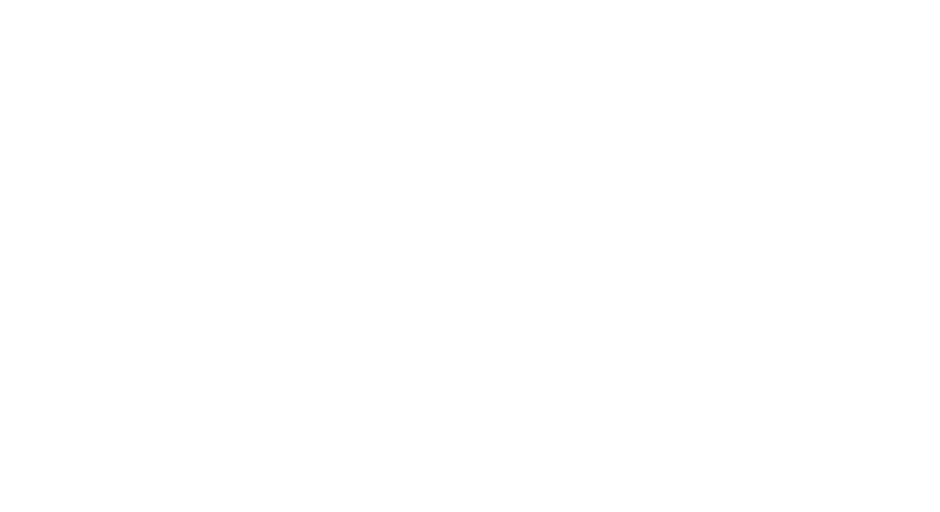
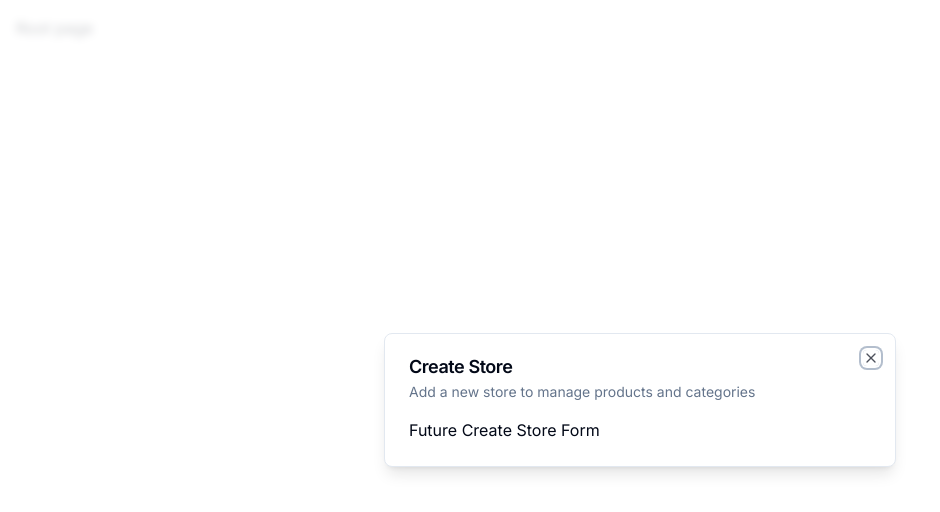
Before and after one commit to chane81/ecommerce-admin, a Next.js app: page / in a window 1280 px wide. Shown: the top 512 px of the page, without its empty margins (0-940 px from the left). Built offline with nearby package versions, Linux system fonts and the light colour scheme.

Commit message:
feat: add modal component

```diff
--- a/app/(root)/page.tsx
+++ b/app/(root)/page.tsx
@@ -1,9 +1,26 @@
+'use client';
+
+import { Modal } from '@/components/ui/modal';
+import { useStoreModal } from '@/hooks/use-store-modal';
 import { UserButton } from '@clerk/nextjs';
+import { useEffect } from 'react';
 
 const SetupPage = () => {
+  const { isOpen, onOpen } = useStoreModal(state => ({
+    onOpen: state.onOpen,
+    isOpen: state.isOpen
+  }));
+
+  useEffect(() => {
+    if (!isOpen) {
+      onOpen();
+    }
+  }, [isOpen, onOpen]);
+
   return (
     <div className='p-4'>
-      <UserButton afterSignOutUrl='/' />
+      {/* <UserButton afterSignOutUrl='/' /> */}
+      Root page
     </div>
   );
 };
--- a/app/layout.tsx
+++ b/app/layout.tsx
@@ -1,6 +1,7 @@
 import './globals.css';
 import { Inter } from 'next/font/google';
 import { ClerkProvider } from '@clerk/nextjs';
+import { ModalProvider } from '@/providers/modal-provider';
 
 const inter = Inter({ subsets: ['latin'] });
 
@@ -17,7 +18,10 @@
   return (
     <ClerkProvider>
       <html lang='en'>
-        <body className={inter.className}>{children}</body>
+        <body className={inter.className}>
+          <ModalProvider />
+          {children}
+        </body>
       </html>
     </ClerkProvider>
   );
--- /dev/null
+++ b/components/modals/store-modal.tsx
@@ -0,0 +1,19 @@
+'use client';
+
+import { Modal } from '@/components/ui/modal';
+import { useStoreModal } from '@/hooks/use-store-modal';
+
+export const StoreModal = () => {
+  const storeModal = useStoreModal();
+
+  return (
+    <Modal
+      title='Create Store'
+      description='Add a new store to manage products and categories'
+      isOpen={storeModal.isOpen}
+      onClose={storeModal.onClose}
+    >
+      Future Create Store Form
+    </Modal>
+  );
+};
--- /dev/null
+++ b/components/ui/dialog.tsx
@@ -0,0 +1,123 @@
+"use client"
+
+import * as React from "react"
+import * as DialogPrimitive from "@radix-ui/react-dialog"
+import { X } from "lucide-react"
+
+import { cn } from "@/lib/utils"
+
+const Dialog = DialogPrimitive.Root
+
+const DialogTrigger = DialogPrimitive.Trigger
+
+const DialogPortal = ({
+  className,
+  ...props
+}: DialogPrimitive.DialogPortalProps) => (
+  <DialogPrimitive.Portal className={cn(className)} {...props} />
+)
+DialogPortal.displayName = DialogPrimitive.Portal.displayName
+
+const DialogOverlay = React.forwardRef<
+  React.ElementRef<typeof DialogPrimitive.Overlay>,
+  React.ComponentPropsWithoutRef<typeof DialogPrimitive.Overlay>
+>(({ className, ...props }, ref) => (
+  <DialogPrimitive.Overlay
+    ref={ref}
+    className={cn(
+      "fixed inset-0 z-50 bg-background/80 backdrop-blur-sm data-[state=open]:animate-in data-[state=closed]:animate-out data-[state=closed]:fade-out-0 data-[state=open]:fade-in-0",
+      className
+    )}
+    {...props}
+  />
+))
+DialogOverlay.displayName = DialogPrimitive.Overlay.displayName
+
+const DialogContent = React.forwardRef<
+  React.ElementRef<typeof DialogPrimitive.Content>,
+  React.ComponentPropsWithoutRef<typeof DialogPrimitive.Content>
+>(({ className, children, ...props }, ref) => (
+  <DialogPortal>
+    <DialogOverlay />
+    <DialogPrimitive.Content
+      ref={ref}
+      className={cn(
+        "fixed left-[50%] top-[50%] z-50 grid w-full max-w-lg translate-x-[-50%] translate-y-[-50%] gap-4 border bg-background p-6 shadow-lg duration-200 data-[state=open]:animate-in data-[state=closed]:animate-out data-[state=closed]:fade-out-0 data-[state=open]:fade-in-0 data-[state=closed]:zoom-out-95 data-[state=open]:zoom-in-95 data-[state=closed]:slide-out-to-left-1/2 data-[state=closed]:slide-out-to-top-[48%] data-[state=open]:slide-in-from-left-1/2 data-[state=open]:slide-in-from-top-[48%] sm:rounded-lg md:w-full",
+        className
+      )}
+      {...props}
+    >
+      {children}
+      <DialogPrimitive.Close className="absolute right-4 top-4 rounded-sm opacity-70 ring-offset-background transition-opacity hover:opacity-100 focus:outline-none focus:ring-2 focus:ring-ring focus:ring-offset-2 disabled:pointer-events-none data-[state=open]:bg-accent data-[state=open]:text-muted-foreground">
+        <X className="h-4 w-4" />
+        <span className="sr-only">Close</span>
+      </DialogPrimitive.Close>
+    </DialogPrimitive.Content>
+  </DialogPortal>
+))
+DialogContent.displayName = DialogPrimitive.Content.displayName
+
+const DialogHeader = ({
+  className,
+  ...props
+}: React.HTMLAttributes<HTMLDivElement>) => (
+  <div
+    className={cn(
+      "flex flex-col space-y-1.5 text-center sm:text-left",
+      className
+    )}
+    {...props}
+  />
+)
+DialogHeader.displayName = "DialogHeader"
+
+const DialogFooter = ({
+  className,
+  ...props
+}: React.HTMLAttributes<HTMLDivElement>) => (
+  <div
+    className={cn(
+      "flex flex-col-reverse sm:flex-row sm:justify-end sm:space-x-2",
+      className
+    )}
+    {...props}
+  />
+)
+DialogFooter.displayName = "DialogFooter"
+
+const DialogTitle = React.forwardRef<
+  React.ElementRef<typeof DialogPrimitive.Title>,
+  React.ComponentPropsWithoutRef<typeof DialogPrimitive.Title>
+>(({ className, ...props }, ref) => (
+  <DialogPrimitive.Title
+    ref={ref}
+    className={cn(
+      "text-lg font-semibold leading-none tracking-tight",
+      className
+    )}
+    {...props}
+  />
+))
+DialogTitle.displayName = DialogPrimitive.Title.displayName
+
+const DialogDescription = React.forwardRef<
+  React.ElementRef<typeof DialogPrimitive.Description>,
+  React.ComponentPropsWithoutRef<typeof DialogPrimitive.Description>
+>(({ className, ...props }, ref) => (
+  <DialogPrimitive.Description
+    ref={ref}
+    className={cn("text-sm text-muted-foreground", className)}
+    {...props}
+  />
+))
+DialogDescription.displayName = DialogPrimitive.Description.displayName
+
+export {
+  Dialog,
+  DialogTrigger,
+  DialogContent,
+  DialogHeader,
+  DialogFooter,
+  DialogTitle,
+  DialogDescription,
+}
--- /dev/null
+++ b/components/ui/modal.tsx
@@ -0,0 +1,44 @@
+'use client';
+
+import { FC, ReactNode } from 'react';
+import {
+  Dialog,
+  DialogContent,
+  DialogDescription,
+  DialogHeader,
+  DialogTitle
+} from '@/components/ui/dialog';
+
+interface IPropsModal {
+  title: string;
+  description: string;
+  isOpen: boolean;
+  children?: ReactNode;
+  onClose: () => void;
+}
+
+export const Modal: FC<IPropsModal> = ({
+  title,
+  description,
+  isOpen,
+  children,
+  onClose
+}) => {
+  const onChange = (open: boolean) => {
+    if (!open) {
+      onClose();
+    }
+  };
+
+  return (
+    <Dialog open={isOpen} onOpenChange={onChange}>
+      <DialogContent>
+        <DialogHeader>
+          <DialogTitle>{title}</DialogTitle>
+          <DialogDescription>{description}</DialogDescription>
+        </DialogHeader>
+        {children}
+      </DialogContent>
+    </Dialog>
+  );
+};
--- /dev/null
+++ b/hooks/use-store-modal.tsx
@@ -0,0 +1,13 @@
+import { create } from 'zustand';
+
+interface IUseStoreModal {
+  isOpen: boolean;
+  onOpen: () => void;
+  onClose: () => void;
+}
+
+export const useStoreModal = create<IUseStoreModal>(set => ({
+  isOpen: false,
+  onOpen: () => set({ isOpen: true }),
+  onClose: () => set({ isOpen: false })
+}));
--- a/package.json
+++ b/package.json
@@ -10,6 +10,7 @@
   },
   "dependencies": {
     "@clerk/nextjs": "^4.23.1",
+    "@radix-ui/react-dialog": "^1.0.4",
     "@radix-ui/react-slot": "^1.0.2",
     "@types/node": "20.4.4",
     "@types/react": "18.2.15",
@@ -27,6 +28,7 @@
     "tailwind-merge": "^1.14.0",
     "tailwindcss": "3.3.3",
     "tailwindcss-animate": "^1.0.6",
-    "typescript": "5.1.6"
+    "typescript": "5.1.6",
+    "zustand": "^4.3.9"
   }
 }
--- /dev/null
+++ b/providers/modal-provider.tsx
@@ -0,0 +1,22 @@
+'use client';
+
+import { StoreModal } from '@/components/modals/store-modal';
+import { useEffect, useState } from 'react';
+
+export const ModalProvider = () => {
+  const [isMounted, setIsMounted] = useState<boolean>(false);
+
+  useEffect(() => {
+    setIsMounted(true);
+  }, []);
+
+  if (!isMounted) {
+    return null;
+  }
+
+  return (
+    <>
+      <StoreModal />
+    </>
+  );
+};
```
Also changed, not shown: 1 other file (tests, documents, lock files or other folders).
